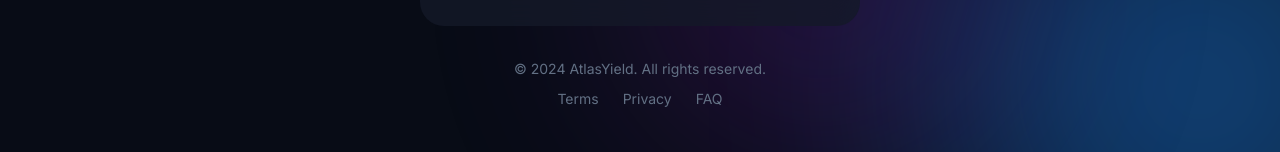
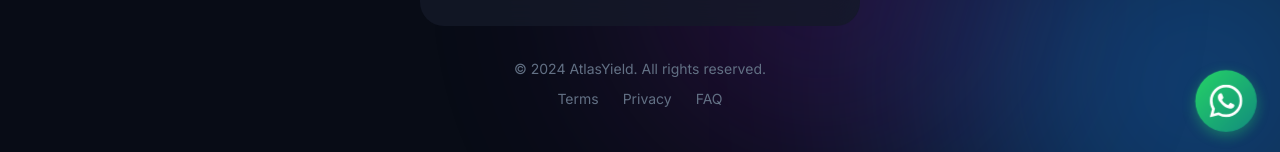
Before and after one commit to gallahphu-bit/atlasyield, a React (Vite) app in the folder client/: page /login in a window 1280 px wide. Shown: the part 645-797 px from the top of the page. Built offline with nearby package versions, Linux system fonts and the light colour scheme; no server answers.

Commit message:
Add chatbot, WhatsApp support, update crypto addresses, fix wallet mock data

```diff
--- a/client/index.html
+++ b/client/index.html
@@ -1,5 +1,6 @@
 <!DOCTYPE html>
 <html lang="en">
+
 <head>
   <meta charset="UTF-8" />
   <link rel="icon" type="image/svg+xml" href="/favicon.svg" />
@@ -11,8 +12,24 @@
   <link href="https://fonts.googleapis.com/css2?family=Inter:wght@400;500;600;700;800&display=swap" rel="stylesheet">
   <title>AtlasYield - Secure Investment Platform</title>
 </head>
+
 <body>
   <div id="root"></div>
   <script type="module" src="/src/main.jsx"></script>
+
+  <!--Start of Tawk.to Script-->
+  <script type="text/javascript">
+    var Tawk_API = Tawk_API || {}, Tawk_LoadStart = new Date();
+    (function () {
+      var s1 = document.createElement("script"), s0 = document.getElementsByTagName("script")[0];
+      s1.async = true;
+      s1.src = 'https://embed.tawk.to/679925b3af5bfec1dbdd4c8e/1ijqnbqd9';
+      s1.charset = 'UTF-8';
+      s1.setAttribute('crossorigin', '*');
+      s0.parentNode.insertBefore(s1, s0);
+    })();
+  </script>
+  <!--End of Tawk.to Script-->
 </body>
+
 </html>
--- a/client/src/App.jsx
+++ b/client/src/App.jsx
@@ -48,6 +48,7 @@ import About from './pages/legal/About'
 // Protected Route Component
 import ProtectedRoute from './components/common/ProtectedRoute'
 import AdminRoute from './components/common/AdminRoute'
+import WhatsAppButton from './components/common/WhatsAppButton'
 
 function App() {
     return (
@@ -103,6 +104,7 @@ function App() {
                         {/* Catch all */}
                         <Route path="*" element={<Navigate to="/" replace />} />
                     </Routes>
+                    <WhatsAppButton />
                 </Router>
             </NotificationProvider>
         </AuthProvider>
--- /dev/null
+++ b/client/src/components/common/WhatsAppButton.css
@@ -0,0 +1,92 @@
+.whatsapp-button {
+    position: fixed;
+    bottom: 24px;
+    right: 24px;
+    width: 60px;
+    height: 60px;
+    background: linear-gradient(135deg, #25D366 0%, #128C7E 100%);
+    border-radius: 50%;
+    display: flex;
+    align-items: center;
+    justify-content: center;
+    color: white;
+    text-decoration: none;
+    box-shadow: 0 4px 12px rgba(37, 211, 102, 0.4);
+    transition: all var(--transition-normal);
+    z-index: 1000;
+    cursor: pointer;
+}
+
+.whatsapp-button:hover {
+    transform: scale(1.1);
+    box-shadow: 0 6px 20px rgba(37, 211, 102, 0.6);
+}
+
+.whatsapp-button:active {
+    transform: scale(0.95);
+}
+
+.whatsapp-button svg {
+    width: 32px;
+    height: 32px;
+}
+
+.whatsapp-tooltip {
+    position: absolute;
+    right: 70px;
+    background: var(--bg-card);
+    color: var(--text-primary);
+    padding: 8px 12px;
+    border-radius: var(--radius-md);
+    font-size: var(--font-size-sm);
+    white-space: nowrap;
+    opacity: 0;
+    pointer-events: none;
+    transition: opacity var(--transition-fast);
+    box-shadow: 0 2px 8px rgba(0, 0, 0, 0.2);
+    border: 1px solid var(--border-color);
+}
+
+.whatsapp-button:hover .whatsapp-tooltip {
+    opacity: 1;
+}
+
+/* Mobile responsive */
+@media (max-width: 768px) {
+    .whatsapp-button {
+        bottom: 16px;
+        right: 16px;
+        width: 56px;
+        height: 56px;
+    }
+
+    .whatsapp-button svg {
+        width: 28px;
+        height: 28px;
+    }
+
+    .whatsapp-tooltip {
+        display: none;
+    }
+}
+
+/* Animation on page load */
+@keyframes whatsapp-pulse {
+
+    0%,
+    100% {
+        transform: scale(1);
+    }
+
+    50% {
+        transform: scale(1.05);
+    }
+}
+
+.whatsapp-button {
+    animation: whatsapp-pulse 2s ease-in-out infinite;
+}
+
+.whatsapp-button:hover {
+    animation: none;
+}
--- /dev/null
+++ b/client/src/components/common/WhatsAppButton.jsx
@@ -0,0 +1,29 @@
+import { MessageCircle } from 'lucide-react'
+import './WhatsAppButton.css'
+
+function WhatsAppButton() {
+    const phoneNumber = '13377936287' // +1 (337) 793-6287
+    const whatsappUrl = `https://wa.me/${phoneNumber}?text=Hello!%20I%20need%20help%20with%20AtlasYield.`
+
+    return (
+        <a
+            href={whatsappUrl}
+            target="_blank"
+            rel="noopener noreferrer"
+            className="whatsapp-button"
+            aria-label="Contact us on WhatsApp"
+        >
+            <svg
+                viewBox="0 0 24 24"
+                width="24"
+                height="24"
+                fill="currentColor"
+            >
+                <path d="M17.472 14.382c-.297-.149-1.758-.867-2.03-.967-.273-.099-.471-.148-.67.15-.197.297-.767.966-.94 1.164-.173.199-.347.223-.644.075-.297-.15-1.255-.463-2.39-1.475-.883-.788-1.48-1.761-1.653-2.059-.173-.297-.018-.458.13-.606.134-.133.298-.347.446-.52.149-.174.198-.298.298-.497.099-.198.05-.371-.025-.52-.075-.149-.669-1.612-.916-2.207-.242-.579-.487-.5-.669-.51-.173-.008-.371-.01-.57-.01-.198 0-.52.074-.792.372-.272.297-1.04 1.016-1.04 2.479 0 1.462 1.065 2.875 1.213 3.074.149.198 2.096 3.2 5.077 4.487.709.306 1.262.489 1.694.625.712.227 1.36.195 1.871.118.571-.085 1.758-.719 2.006-1.413.248-.694.248-1.289.173-1.413-.074-.124-.272-.198-.57-.347m-5.421 7.403h-.004a9.87 9.87 0 01-5.031-1.378l-.361-.214-3.741.982.998-3.648-.235-.374a9.86 9.86 0 01-1.51-5.26c.001-5.45 4.436-9.884 9.888-9.884 2.64 0 5.122 1.03 6.988 2.898a9.825 9.825 0 012.893 6.994c-.003 5.45-4.437 9.884-9.885 9.884m8.413-18.297A11.815 11.815 0 0012.05 0C5.495 0 .16 5.335.157 11.892c0 2.096.547 4.142 1.588 5.945L.057 24l6.305-1.654a11.882 11.882 0 005.683 1.448h.005c6.554 0 11.89-5.335 11.893-11.893a11.821 11.821 0 00-3.48-8.413Z" />
+            </svg>
+            <span className="whatsapp-tooltip">Chat with us</span>
+        </a>
+    )
+}
+
+export default WhatsAppButton
--- a/client/src/pages/wallet/Wallet.jsx
+++ b/client/src/pages/wallet/Wallet.jsx
@@ -1,3 +1,4 @@
+import { useState, useEffect } from 'react'
 import { Link } from 'react-router-dom'
 import {
     Wallet as WalletIcon,
@@ -7,18 +8,50 @@ import {
     Clock,
     History
 } from 'lucide-react'
-import { mockWallet, mockTransactions } from '../../data/mockData'
+import axios from 'axios'
 import '../dashboard/Dashboard.css'
 
+const API_URL = import.meta.env.VITE_API_URL || '/api'
+
 function Wallet() {
+    const [wallet, setWallet] = useState(null)
+    const [loading, setLoading] = useState(true)
+
+    useEffect(() => {
+        fetchWalletData()
+    }, [])
+
+    const fetchWalletData = async () => {
+        try {
+            const token = localStorage.getItem('token')
+            const config = { headers: { Authorization: `Bearer ${token}` } }
+            const res = await axios.get(`${API_URL}/wallet`, config)
+            setWallet(res.data.wallet || { balance: 0, totalDeposited: 0, totalWithdrawn: 0, pendingWithdrawals: 0 })
+        } catch (error) {
+            console.error('Error fetching wallet:', error)
+            setWallet({ balance: 0, totalDeposited: 0, totalWithdrawn: 0, pendingWithdrawals: 0 })
+        } finally {
+            setLoading(false)
+        }
+    }
+
     const formatCurrency = (amount) => {
         return new Intl.NumberFormat('en-US', {
             style: 'currency',
             currency: 'USD'
-        }).format(amount)
+        }).format(amount || 0)
     }
 
-    const recentTransactions = mockTransactions.slice(0, 4)
+    if (loading) {
+        return (
+            <div className="dashboard-page fade-in">
+                <div style={{ textAlign: 'center', padding: '4rem' }}>
+                    <div className="loader" style={{ margin: '0 auto' }} />
+                    <p style={{ marginTop: '1rem', color: 'var(--text-muted)' }}>Loading wallet...</p>
+                </div>
+            </div>
+        )
+    }
 
     return (
         <div className="dashboard-page fade-in">
@@ -37,7 +70,7 @@ function Wallet() {
                             <WalletIcon size={24} style={{ color: 'var(--primary)' }} />
                         </div>
                     </div>
-                    <span className="stat-card-value">{formatCurrency(mockWallet.balance)}</span>
+                    <span className="stat-card-value">{formatCurrency(wallet?.balance)}</span>
                     <span className="stat-card-label">Available Balance</span>
                     <div style={{ display: 'flex', gap: 'var(--space-md)', marginTop: 'var(--space-lg)' }}>
                         <Link to="/wallet/deposit" className="btn btn-primary">
@@ -57,7 +90,7 @@ function Wallet() {
                             <ArrowDownToLine size={24} style={{ color: 'var(--success)' }} />
                         </div>
                     </div>
-                    <span className="stat-card-value">{formatCurrency(mockWallet.totalDeposited)}</span>
+                    <span className="stat-card-value">{formatCurrency(wallet?.totalDeposited)}</span>
                     <span className="stat-card-label">Total Deposited</span>
                 </div>
 
@@ -67,7 +100,7 @@ function Wallet() {
                             <ArrowUpFromLine size={24} style={{ color: 'var(--info)' }} />
                         </div>
                     </div>
-                    <span className="stat-card-value">{formatCurrency(mockWallet.totalWithdrawn)}</span>
+                    <span className="stat-card-value">{formatCurrency(wallet?.totalWithdrawn)}</span>
                     <span className="stat-card-label">Total Withdrawn</span>
                 </div>
             </div>
@@ -118,12 +151,12 @@ function Wallet() {
             </div>
 
             {/* Pending */}
-            {mockWallet.pendingWithdrawals > 0 && (
+            {wallet?.pendingWithdrawals > 0 && (
                 <div className="card" style={{ padding: 'var(--space-lg)', background: 'var(--warning-bg)', border: '1px solid var(--warning)' }}>
                     <div style={{ display: 'flex', alignItems: 'center', gap: 'var(--space-md)' }}>
                         <Clock size={20} style={{ color: 'var(--warning)' }} />
                         <span style={{ color: 'var(--warning)', fontWeight: 500 }}>
-                            You have {formatCurrency(mockWallet.pendingWithdrawals)} pending withdrawal(s)
+                            You have {formatCurrency(wallet?.pendingWithdrawals)} pending withdrawal(s)
                         </span>
                     </div>
                 </div>
```
Also changed, not shown: client/src/pages/wallet/Deposit.jsx (+33 -8 lines), 3 other files (tests, documents, lock files or other folders). Lines whose indentation alone changed are shown as unchanged.
